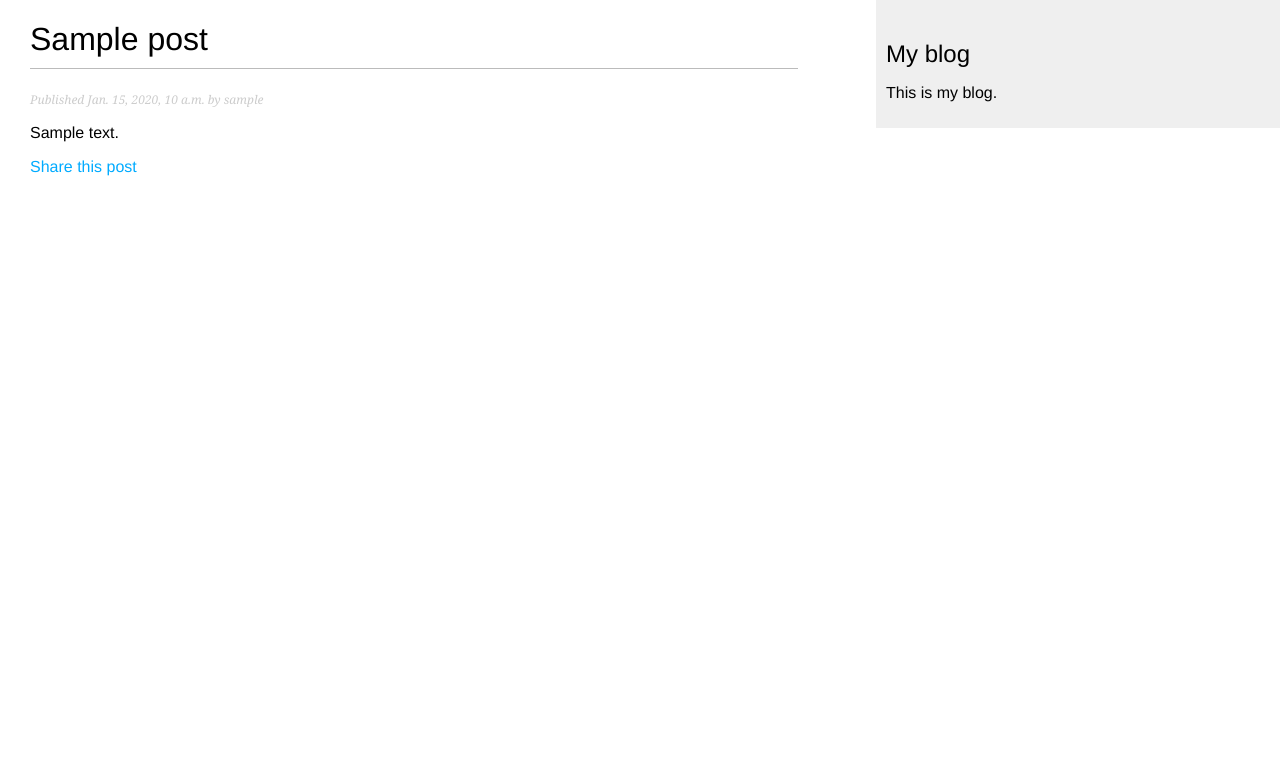
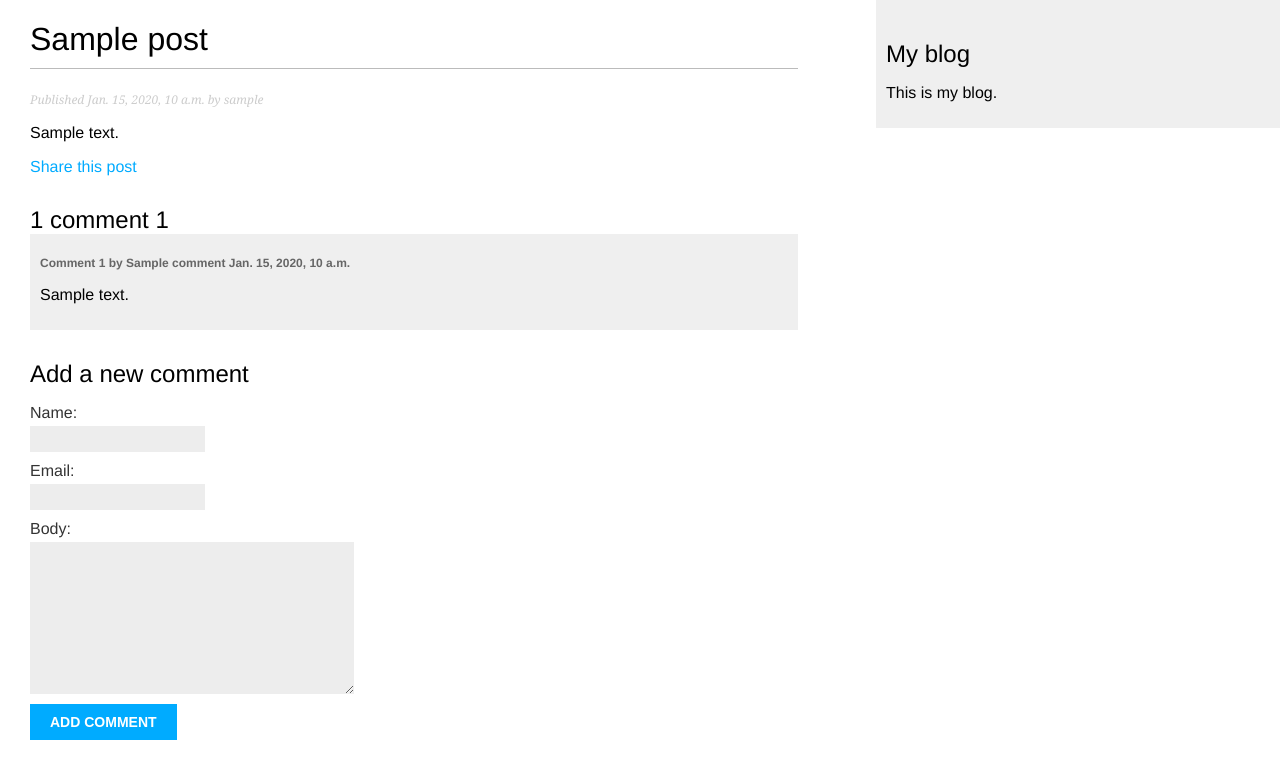
Before and after one commit to okidijimmy200/Blog, a Django app: a page that uses mysite/blog/templates/blog/post/detail.html in a window 1280 px wide. Shown: the top 779 px of the page. Run offline with Django 3.2, Linux system fonts and the light colour scheme; tables that the repository leaves empty hold one stand-in row (values such as "Sample post").

Commit message:
Creating a comment system

```diff
--- a/mysite/blog/templates/blog/post/detail.html
+++ b/mysite/blog/templates/blog/post/detail.html
@@ -19,4 +19,46 @@ called blog and the URL named post_share -->
 
 </p>
 
+<!-- adding the total comments -->
+{% with comments.count as total_comments %}
+<h2>
+    <!-- We use the pluralize template filter to display a plural suffix for the
+word comment, depending on the total_comments value. -->
+    {{ total_comments }} comment {{ total_comments }}
+</h2>
+{% endwith %}
+
+<!-- include the list of comments. -->
+<!-- for template tag to loop through comments -->
+{% for comment in comments %}
+<div class="comment">
+    <p class="info">
+        <!-- We enumerate comments with the {{ forloop.counter }} variable, which contains the
+loop counter in each iteration. -->
+<!-- we display the name of the user who posted the comment, the date, and the body of the
+comment. -->
+        Comment {{ forloop.counter }} by {{ comment.name }}
+        {{ comment.created }}
+    </p>
+    {{ comment.body|linebreaks }}
+</div>
+<!-- default message if the comments list is empty, -->
+{% empty %}
+<p>There are no comments yet</p>
+{% endfor %}
+
+<!-- display a successful message instead when it is successfully submitted -->
+{% if new_comment %}
+<!-- if the new_comment object exists, we display a success message because the comment was successfully
+created. -->
+<h2>Your Comment has been added</h2>
+{% else %}
+<h2>Add a new comment</h2>
+<form action="" method="post">
+    {{ comment_form.as_p }}
+    {% csrf_token %}
+    <p><input type="submit" value="Add comment"></p>
+</form>
+{% endif %}
+
 {% endblock %}
--- a/mysite/blog/views.py
+++ b/mysite/blog/views.py
@@ -57,10 +57,15 @@ related_name attribute of the relationship in the Comment model.'''
     if request.method == 'POST':
         # A comment was posted
         comment_form = CommentForm(data=request.POST)
-        # assign the current post to the comment
-        new_comment.post = post
-        # save the comment to the database
-        new_comment.save()
+        if comment_form.is_valid():
+            '''We create a new Comment object by calling the form's save()
+method and assign it to the new_comment variable'''
+            # create comment object but don't save to database yet
+            new_comment = comment_form.save(commit=False)
+            # assign the current post to the comment
+            new_comment.post = post
+            # save the comment to the database
+            new_comment.save()
 
     else:
         comment_form = CommentForm()
```
Also changed, not shown: 1 other file.
